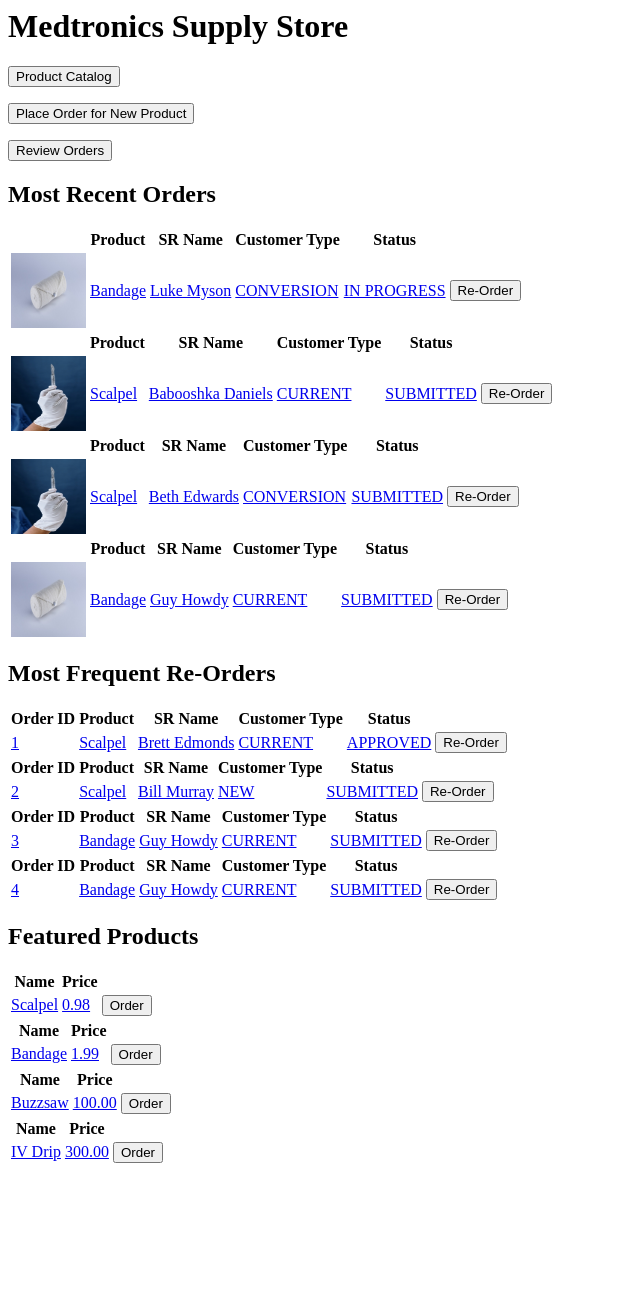
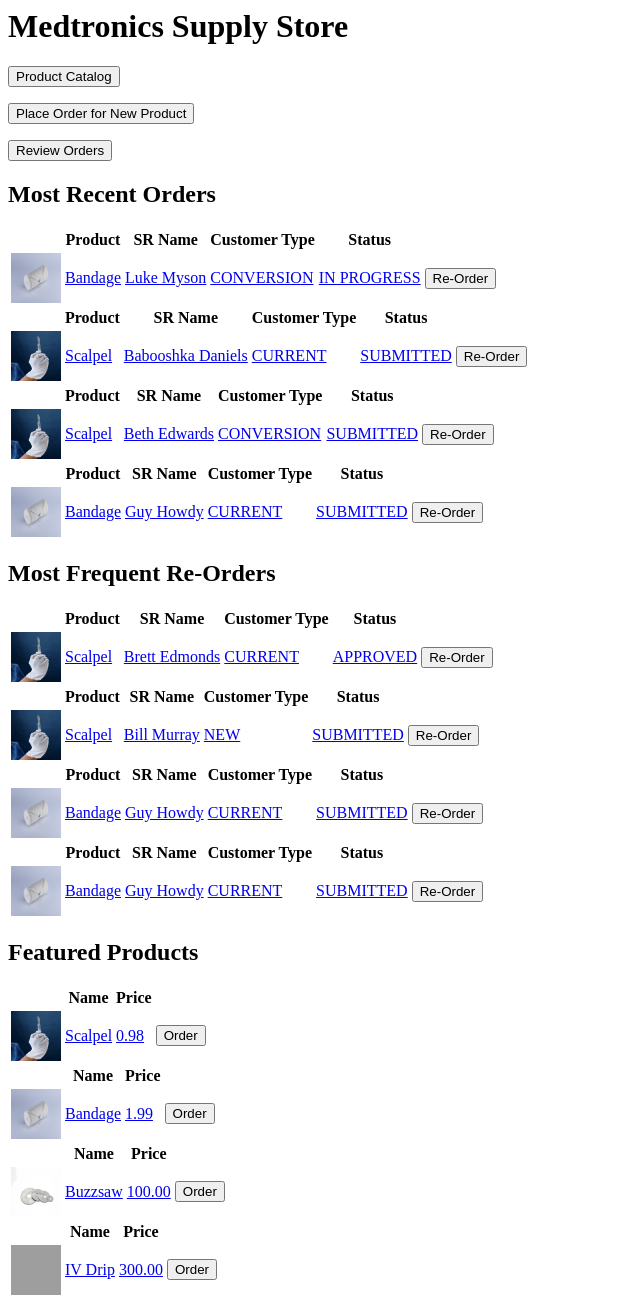
Before and after one commit to SunnykMoore/Project-Mars, a Django app: page / in a window 1280 px wide. Shown: the whole page, without its empty margins (0-640 px from the left). Before the commit the page ends 1163 px from the top, so only its background shows below. Run offline with Django 3.2, Linux system fonts and the light colour scheme; data comes from the database, SQL or seed files in the repository; grey boxes are pictures that could not be loaded.

Commit message:
Added images next to all main page orders/products.

```diff
--- a/HelloDjango/templates/home.html
+++ b/HelloDjango/templates/home.html
@@ -23,7 +23,7 @@
     </thead>
     <tbody>
     <tr>
-        <td><a href="/orders/{{ order.id }}"><img src="{{ order.product.image.url }}" width=75 height=75></a></td>
+        <td><a href="/orders/{{ order.id }}"><img src="{{ order.product.image.url }}" width=50 height=50></a></td>
         <td><a href="/orders/{{ order.id }}">{{ order.product }}</a></td>
         <td><a href="/orders/{{ order.id }}">{{ order.SR_first_name }} {{ order.SR_last_name }}</a></td>
         <td><a href="/orders/{{ order.id }}">{{ order.customer_type }}</a></td>
@@ -39,7 +39,7 @@
 	<table>
     <thead>
         <tr>
-        <th>Order ID</th>
+        <th></th>
         <th>Product</th>
         <th>SR Name</th>
         <th>Customer Type</th>
@@ -49,7 +49,7 @@
     </thead>
     <tbody>
     <tr>
-        <td><a href="/orders/{{ order.id }}">{{ order.id }}</a></td>
+        <td><a href="/orders/{{ order.id }}"><img src="{{ order.product.image.url }}" width=50 height=50></a></td>
         <td><a href="/orders/{{ order.id }}">{{ order.product }}</a></td>
         <td><a href="/orders/{{ order.id }}">{{ order.SR_first_name }} {{ order.SR_last_name }}</a></td>
         <td><a href="/orders/{{ order.id }}">{{ order.customer_type }}</a></td>
@@ -65,6 +65,7 @@
 	<table>
     <thead>
         <tr>
+        <th></th>
         <th>Name</th>
         <th>Price</th>
         <th></th>
@@ -72,6 +73,7 @@
     </thead>
     <tbody>
     <tr>
+        <td><a href="/products/{{ product.id }}"><img src="{{ product.image.url }}" width=50 height=50></a></td>
         <td><a href="/products/{{ product.id }}">{{ product.name }}</a></td>
         <td><a href="/products/{{ product.id }}">{{ product.price }}</a></td>
         <td><a href="/products/{{ product.id }}/order/create/"><button type = "button">Order</button></a></td>
```
